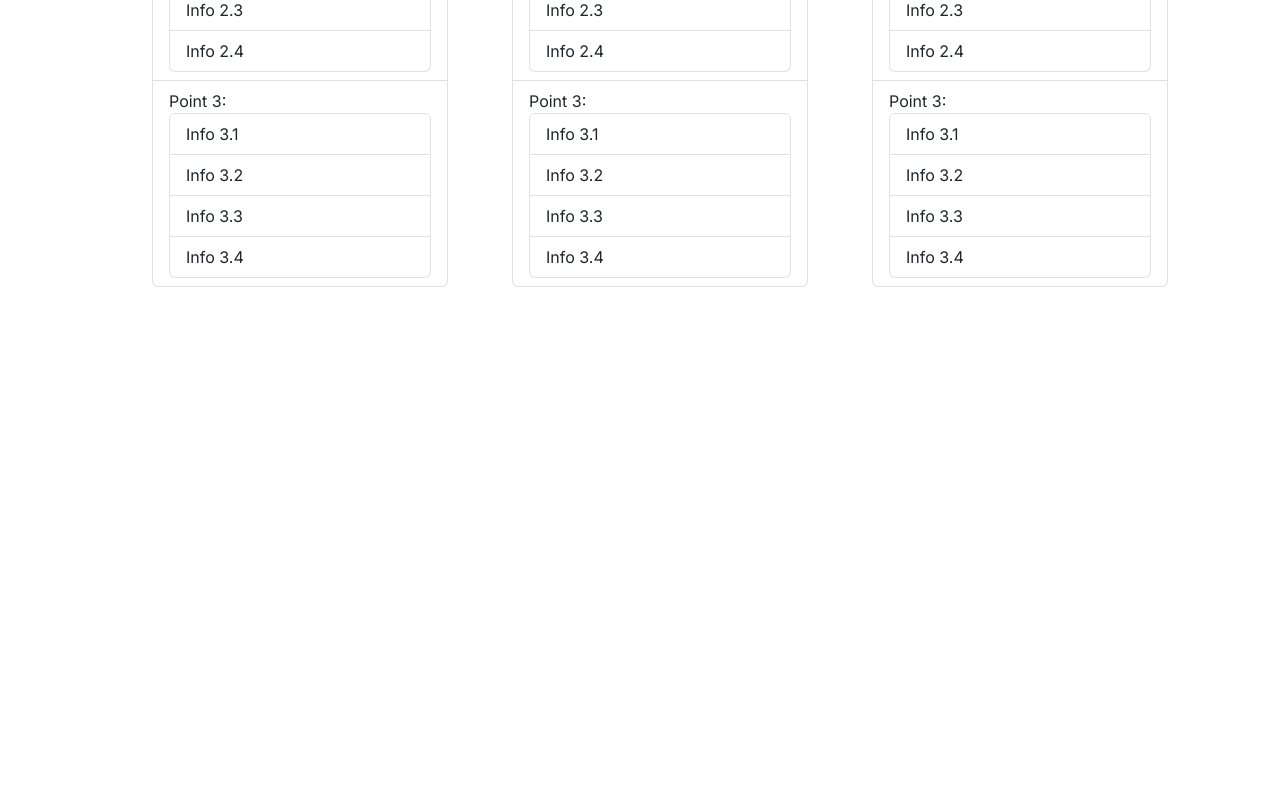
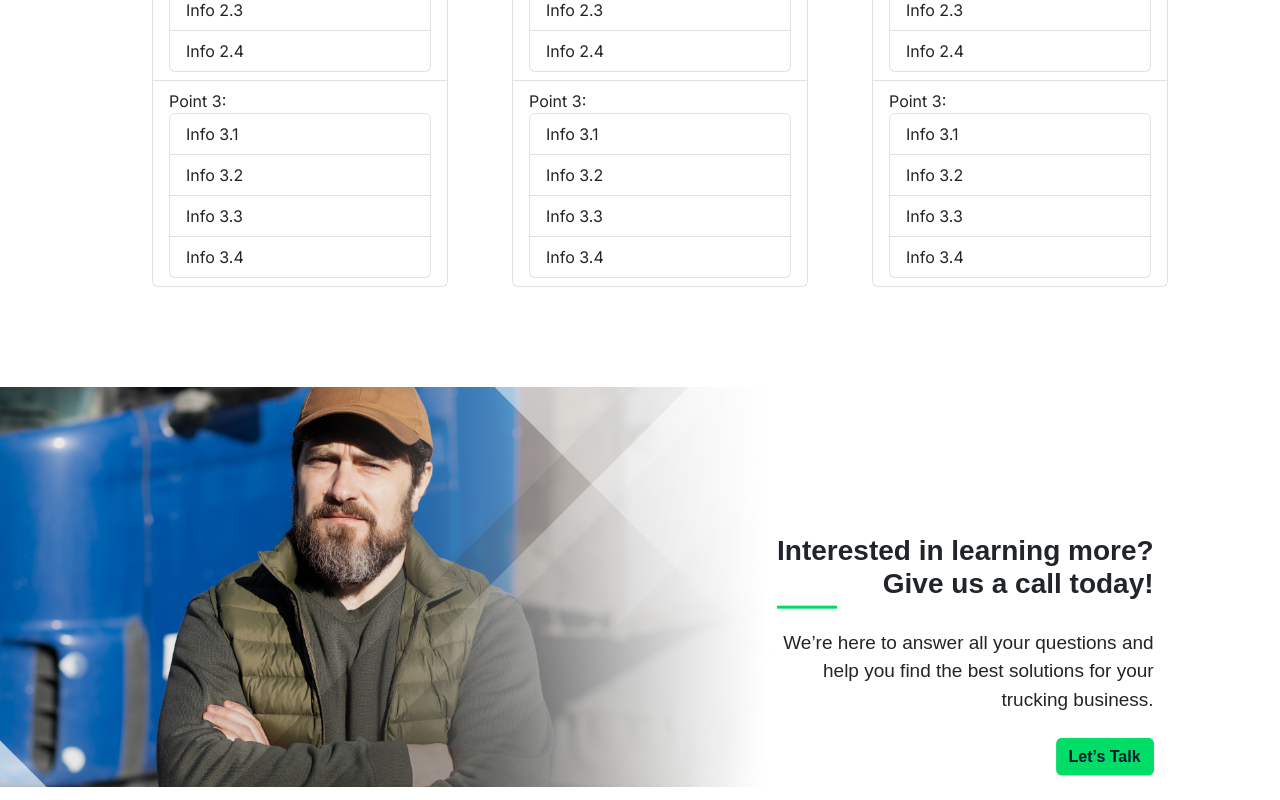
Before and after one commit to Rizwan884/smartfleetfunding-website, a Next.js app: page / in a window 1280 px wide. Shown: the part 1512-2312 px from the top of the page. Before the commit the page ends 1899 px from the top, so only its background shows below. Built offline with nearby package versions, Linux system fonts and the light colour scheme.

Commit message:
Img with info full

```diff
--- a/src/components/sff-cards-info.tsx
+++ b/src/components/sff-cards-info.tsx
@@ -1,12 +1,25 @@
 import React from "react";
-import { Card, Container, Row, Col, ListGroup } from "react-bootstrap";
+import { Card, Container, Row, Col, ListGroup, Button } from "react-bootstrap";
+const Image = {
+  // backgroundImage: 'url("images/sff-truck.jpg")',
+  backgroundSize: "cover",
+  backgroundPosition: "center center",
+  height: "400px", // Ajusta la altura según tus necesidades
+  position: "relative" as "relative",
+};
+const buttonContainer = {
+  position: "absolute",
+  top: "50%", // Centra verticalmente
+  transform: "translate(10%, -20%)", // Centra el contenido
+  textAlign: "left",
+};
 export default function SFFcards() {
   return (
     <Container>
       <h2 className="font-montserrat fw-bold ">
         Release the money from your <br /> outstanding invoices
       </h2>
-      <div className="line-front"></div>
+      <div className="line"></div>
       <Row className="pt-5">
         <Col className="card-column">
           <Card.Body>
--- a/src/components/sff_cards_sections.tsx
+++ b/src/components/sff_cards_sections.tsx
@@ -1,5 +1,6 @@
 import SFFcards from "../components/sff_cards";
 import SFFcardsInfo from "./sff-cards-info";
+import SFFimgInfo from "./sff_img_info";
 export default function SFFcardsSections() {
   return (
     <>
@@ -8,6 +9,7 @@ export default function SFFcardsSections() {
       <div className="white-section">
         <SFFcardsInfo />
       </div>
+      <SFFimgInfo />
     </>
   );
 }
--- /dev/null
+++ b/src/components/sff_img_info.tsx
@@ -0,0 +1,43 @@
+import React from "react";
+import { Card, Container, Row, Col, ListGroup, Button } from "react-bootstrap";
+const Image = {
+  // backgroundImage: 'url("images/sff-truck.jpg")',
+  backgroundSize: "cover",
+  backgroundPosition: "center center",
+  height: "400px", // Ajusta la altura según tus necesidades
+  position: "relative" as "relative",
+};
+const buttonContainer = {
+  position: "absolute",
+  top: "50%", // Centra verticalmente
+  transform: "translate(200%, -20%)", // Centra el contenido
+  textAlign: "right",
+};
+export default function SFFimgInfo() {
+  return (
+    <div
+      style={{
+        ...Image,
+        backgroundImage: 'url("images/sff-truck-driver.jpg")',
+      }}
+    >
+      <div style={buttonContainer} className="font-montserrat mx-4">
+        <h1 className="text-end fw-bold fs-3">
+          Interested in learning more? <br /> Give us a call today!
+          <div className="line"></div>
+        </h1>
+        <div className="card-text-bottom fw-400">
+          We’re here to answer all your questions and <br /> help you find the
+          best solutions for your <br /> trucking business.
+        </div>
+
+        <Button
+          className="contact_slide fw-bold  my-4 h-25 d-inline-block"
+          variant="btn btn-custom"
+        >
+          Let’s Talk
+        </Button>
+      </div>
+    </div>
+  );
+}
```
Also changed, not shown: public/images/sff-truck-driver.jpg.
